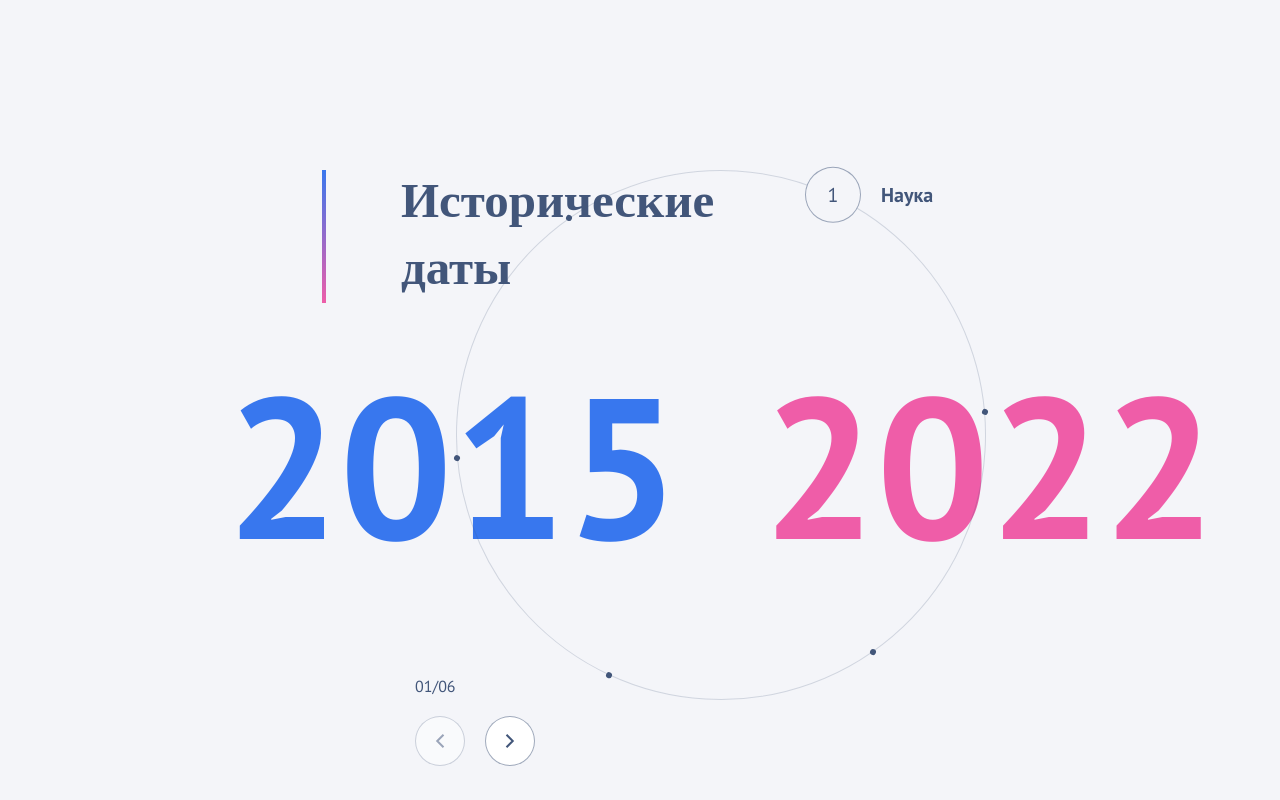
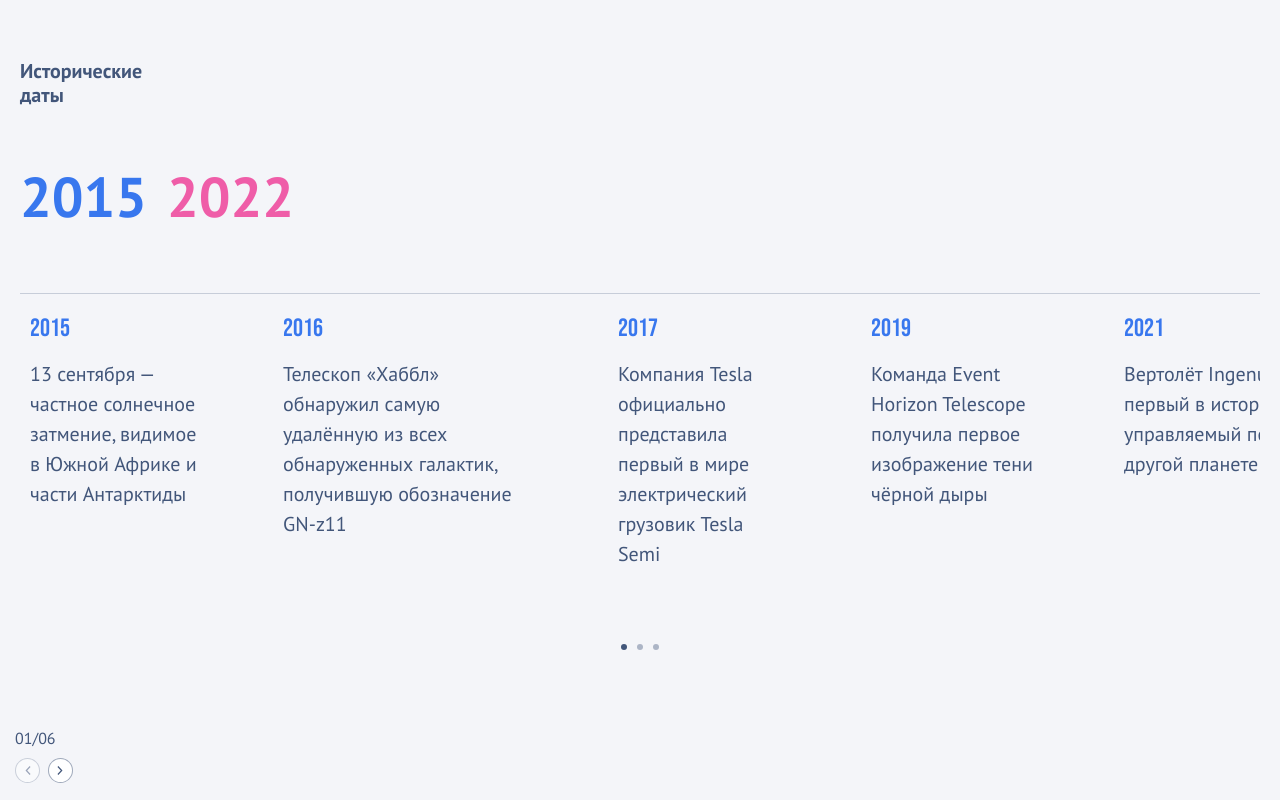
Before and after one commit to IvanMalkS/only-test, a React app: page / in a window 1280 px wide. Shown: the top 800 px of the page. Built offline with nearby package versions, Linux system fonts and the light colour scheme.

Commit message:
scss variables refactor

```diff
--- a/src/app/entities/time-period/ui/TimePeriodDates.module.scss
+++ b/src/app/entities/time-period/ui/TimePeriodDates.module.scss
@@ -22,7 +22,7 @@
     color: $accent-pink;
   }
 
-  @media (min-width: 1024px) {
+  @media (min-width: $desktop-width) {
     border: none;
     font-size: 200px;
     line-height: 160px;
--- a/src/app/features/browse-events/ui/BrowseEvents.module.scss
+++ b/src/app/features/browse-events/ui/BrowseEvents.module.scss
@@ -8,7 +8,7 @@
   margin: 0 auto;
   padding: 20px 0 32px 0;
 
-  @media (min-width: 1024px) {
+  @media (min-width: $desktop-width) {
     max-width: 1281px;
     padding: 0;
     margin: 0;
@@ -22,7 +22,7 @@
   position: absolute;
   bottom: 13px;
 
-  @media (min-width: 1024px) {
+  @media (min-width: $desktop-width) {
     top: 41px;
   }
 
@@ -34,7 +34,7 @@
 .buttonPrev {
   left: 10px;
 
-  @media (min-width: 1024px) {
+  @media (min-width: $desktop-width) {
     left: -80px;
   }
 }
@@ -42,7 +42,7 @@
 .buttonNext {
   left: 33px;
 
-  @media (min-width: 1024px) {
+  @media (min-width: $desktop-width) {
     left: auto;
     right: -80px;
   }
@@ -51,7 +51,7 @@
 .paginationContainer {
   margin-top: 75px;
 
-  @media (min-width: 1080px) {
+  @media (min-width: $desktop-width) {
     margin: 0;
   }
 }
@@ -65,7 +65,7 @@
   @include flex-center;
   gap: 2px;
 
-  @media (min-width: 1024px) {
+  @media (min-width: $desktop-width) {
     display: none;
   }
 }
@@ -73,7 +73,7 @@
 .bullet {
   width: 6px;
   height: 6px;
-  background-color: #42567a;
+  background-color: $primary-text;
   opacity: 0.4;
   border-radius: 50%;
   margin: 0 4px;
@@ -84,7 +84,7 @@
   opacity: 1;
 }
 
-@media (max-width: 767px) {
+@media (min-width: $mobile-width) {
   .sliderWrapper {
     padding: 0 30px;
   }
@@ -101,7 +101,7 @@
 .paginationFraction {
   display: block;
 
-  @media (min-width: 1024px) {
+  @media (min-width: $desktop-width) {
     display: none;
   }
 }
--- a/src/app/features/switch-time-period/ui/SwitchTimePeriod.module.scss
+++ b/src/app/features/switch-time-period/ui/SwitchTimePeriod.module.scss
@@ -7,9 +7,9 @@
   width: calc(#{2 * $circle-radius}px);
   height: calc(#{2 * $circle-radius}px);
   pointer-events: none;
-  z-index: 2;
+  z-index: $z-index-circle-container;
 
-  @media (min-width: 1024px) {
+  @media (min-width: $desktop-width) {
     display: block;
   }
 }
@@ -28,8 +28,8 @@
   position: absolute;
   top: 50%;
   left: 50%;
-  width: 40px;
-  height: 40px;
+  width: $dot-wrapper-size;
+  height: $dot-wrapper-size;
   border-radius: 50%;
   cursor: pointer;
   pointer-events: all;
@@ -37,8 +37,8 @@
 }
 
 .dot {
-  width: 6px;
-  height: 6px;
+  width: $dot-size;
+  height: $dot-size;
   background-color: $primary-text;
   border-radius: 50%;
   border: none;
@@ -54,12 +54,12 @@
   top: 50%;
   left: 50%;
   pointer-events: all;
-  z-index: 3;
+  z-index: $z-index-active-dot-container;
 }
 
 .active {
-  width: 56px;
-  height: 56px;
+  width: $active-dot-size;
+  height: $active-dot-size;
   background-color: $bg-color;
   border: 1px solid rgba($primary-text, 0.5);
   cursor: default;
@@ -69,7 +69,7 @@
 
 .activeLabelIndex {
   font-family: $font-main;
-  font-size: 20px;
+  font-size: $active-label-font-size;
   color: $primary-text;
   font-weight: 400;
 }
@@ -77,12 +77,12 @@
 .activeLabel {
   position: absolute;
   top: 50%;
-  left: calc(100% + 20px);
+  left: calc(100% + $active-label-left-offset);
   transform: translateY(-50%);
   color: $primary-text;
   white-space: nowrap;
-  font-size: 20px;
-  font-weight: 700;
+  font-size: $active-label-font-size;
+  font-weight: $active-label-font-weight;
 }
 
 .controls {
--- a/src/app/shared/ui/ArrowButton/ui/ArrowButton.module.scss
+++ b/src/app/shared/ui/ArrowButton/ui/ArrowButton.module.scss
@@ -5,7 +5,7 @@
   @include flex-center;
   width: 50px;
   height: 50px;
-  background-color: #fff;
+  background-color: $white-color;
   border: 1px solid $border-color;
   border-radius: 50%;
   cursor: pointer;
@@ -13,7 +13,7 @@
   z-index: $z-index-ui;
 
   &:hover {
-    background-color: #f2f2f2;
+    background-color: $light-gray-color;
   }
 
   &:disabled {
@@ -22,7 +22,7 @@
     cursor: default;
   }
 
-  @media (max-width: 767px) {
+  @media (min-width: $mobile-width) {
     width: 25px;
     height: 25px;
 
--- a/src/app/styles/_variables.scss
+++ b/src/app/styles/_variables.scss
@@ -12,3 +12,16 @@ $font-accent: 'Bebas Neue', cursive;
 $z-index-ui: 10;
 
 $circle-radius: 265;
+$z-index-circle-container: 2;
+$z-index-active-dot-container: 3;
+$dot-wrapper-size: 40px;
+$dot-size: 6px;
+$active-dot-size: 56px;
+$active-label-font-size: 20px;
+$active-label-left-offset: 20px;
+$active-label-font-weight: 700;
+$white-color: #fff;
+$light-gray-color: #f2f2f2;
+
+$desktop-width: 1440px;
+$mobile-width: 320px;
--- a/src/app/widgets/TimelineBlock/ui/TimelineBlock.module.scss
+++ b/src/app/widgets/TimelineBlock/ui/TimelineBlock.module.scss
@@ -17,7 +17,7 @@
   max-width: 123px;
 }
 
-@media (min-width: 1080px) {
+@media (min-width: $desktop-width) {
   .timelineBlock {
     position: relative;
     padding: 170px 160px 104px 322px;
@@ -48,7 +48,7 @@
   gap: 10px;
   align-self: flex-start;
 
-  @media (min-width: 1024px) {
+  @media (min-width: $desktop-width) {
     position: relative;
     margin-left: 78px;
     gap: 20px;
@@ -59,7 +59,7 @@
   @include flex-center;
   gap: 8px;
   align-items: center;
-  @media (min-width: 1024px) {
+  @media (min-width: $desktop-width) {
     margin-bottom: 60px;
     gap: 20px;
   }
```
Also changed, not shown: src/app/entities/event/ui/EventCard.module.scss (+5 -5 lines).
